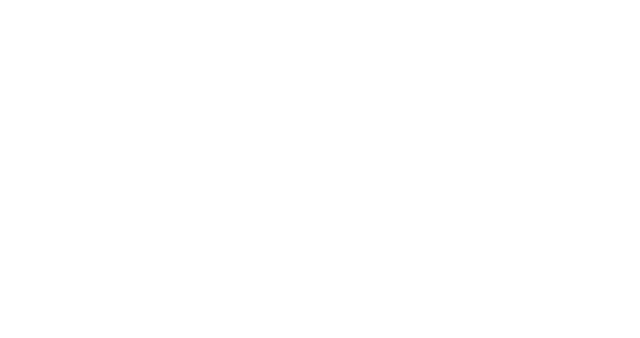
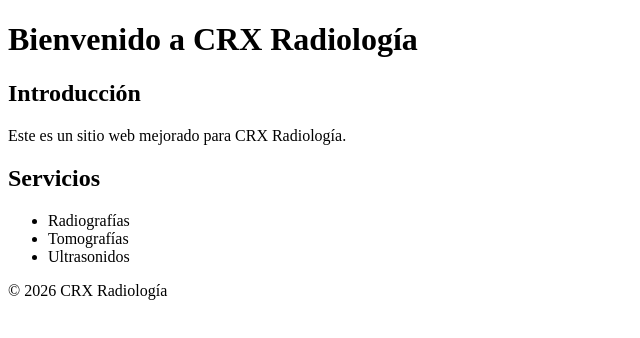
Before and after one commit to edgarfuentesg-cpu/crx-radiologia, a plain HTML site: page index.html in a window 1280 px wide. Shown: the whole page, without its empty margins (0-640 px from the left). Drawn offline with Linux system fonts and the light colour scheme.

Commit message:
Actualización del archivo index.html con contenido de CRX-v5-mejorado (1).html

```diff
--- a/index.html
+++ b/index.html
@@ -1,8 +1,31 @@
-<html>
+<!DOCTYPE html>
+<html lang="es">
 <head>
-    <title>CRX-v5-mejorado</title>
+    <meta charset="UTF-8">
+    <meta name="viewport" content="width=device-width, initial-scale=1.0">
+    <title>CRX Radiología</title>
+    <link rel="stylesheet" href="styles.css">
 </head>
 <body>
-    <!-- Original content of CRX-v5-mejorado (1).html goes here -->
+    <header>
+        <h1>Bienvenido a CRX Radiología</h1>
+    </header>
+    <main>
+        <section id="introduction">
+            <h2>Introducción</h2>
+            <p>Este es un sitio web mejorado para CRX Radiología.</p>
+        </section>
+        <section id="services">
+            <h2>Servicios</h2>
+            <ul>
+                <li>Radiografías</li>
+                <li>Tomografías</li>
+                <li>Ultrasonidos</li>
+            </ul>
+        </section>
+    </main>
+    <footer>
+        <p>&copy; 2026 CRX Radiología</p>
+    </footer>
 </body>
 </html>
```
